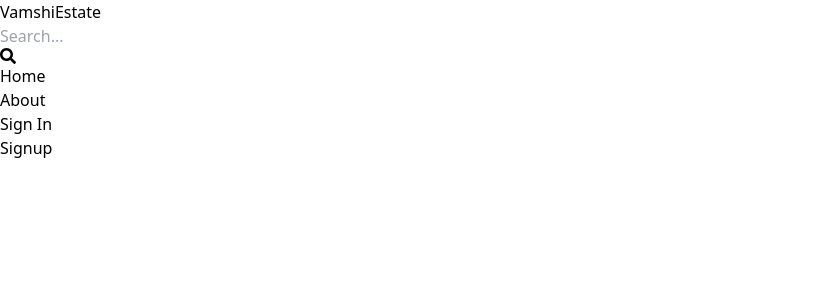
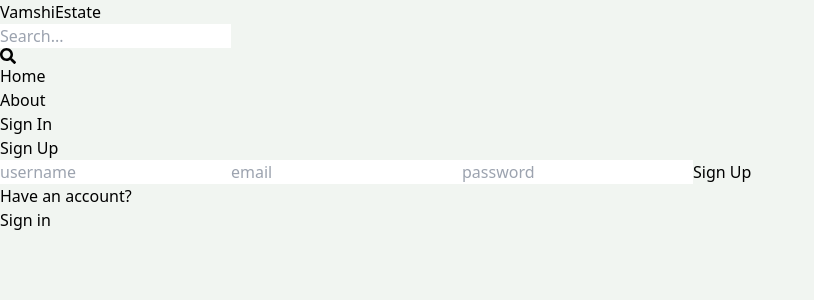
Before and after one commit to vamshisriramoju/mern-estate, a React (Vite) app in the folder client/: page /sign-up in a window 1280 px wide. Shown: the top 300 px of the page, without its empty margins (0-814 px from the left). Built offline with nearby package versions, Linux system fonts and the light colour scheme.

Commit message:
completed Signup page UI

```diff
--- a/client/src/index.css
+++ b/client/src/index.css
@@ -1,3 +1,7 @@
 @tailwind base;
 @tailwind components;
 @tailwind utilities;
+
+body{
+    background-color: rgb(241, 245, 241);
+}
--- a/client/src/pages/SignUp.jsx
+++ b/client/src/pages/SignUp.jsx
@@ -1,9 +1,39 @@
-import React from 'react'
+import React from "react";
+import { Link } from "react-router-dom";
 
 export default function SignUp() {
   return (
-    <div>
-      Signup
+    <div className="p-3 max-w-lg mx-auto">
+      <h1 className="text-3xl text-center font-semibold my-7">Sign Up</h1>
+      <form className="flex flex-col gap-4">
+        <input
+          type="text"
+          placeholder="username"
+          className="border p-3 rounded-lg"
+          id="username"
+        />
+        <input
+          type="text"
+          placeholder="email"
+          className="border p-3 rounded-lg"
+          id="email"
+        />
+        <input
+          type="text"
+          placeholder="password"
+          className="border p-3 rounded-lg"
+          id="password"
+        />
+        <button className="bg-slate-700 text-white p-3 rounded-lg uppercase hover:opacity-95 disabled:opacity-80">
+          Sign Up
+        </button>
+      </form>
+      <div className="flex gap-2 mt-5">
+        <p>Have an account?</p>
+        <Link to={"/sign-in"}>
+          <span className="text-blue-700">Sign in</span>
+        </Link>
+      </div>
     </div>
-  )
+  );
 }
```
